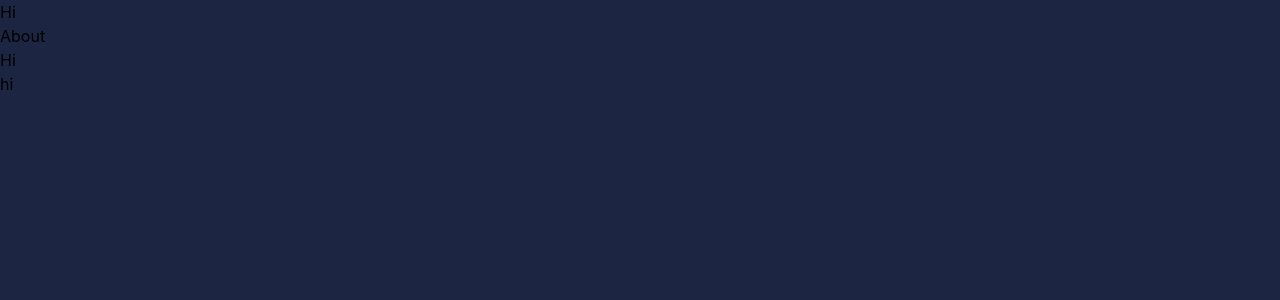
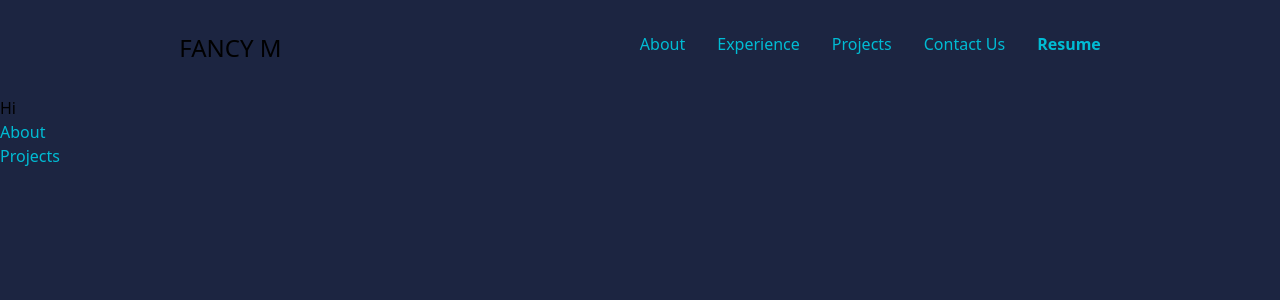
Before and after one commit to maxkopitz/portfolio, a Next.js app: page / in a window 1280 px wide. Shown: the top 300 px of the page. Built offline with nearby package versions, Linux system fonts and the light colour scheme.

Commit message:
Progress on layout

```diff
--- a/src/components/about.js
+++ b/components/about.js
@@ -1,7 +1,7 @@
 const About = () => {
   return (
     <>
-      <h1>About</h1>
+      <h1 class="text-primary">About</h1>
     </>
   );
 };
--- a/src/components/contact.js
+++ b/components/contact.js
@@ -1,7 +1,7 @@
 const Contact = () => {
   return (
     //create a contact form using tailwind and nextjs
-    <div className="flex flex-col items-center justify-center">
+    <div>
       <h1> hi</h1>
     </div>
   );
--- /dev/null
+++ b/components/navbar.js
@@ -0,0 +1,17 @@
+
+const NavBar = () => {
+  return (
+    <nav class="container flex justify-around py-8 mx-auto">
+      <div>
+        <h3 class="text-2xl font-medium text-white">FANCY M</h3>
+      </div>
+      <div class="space-x-8 text-primary">
+          <a href="">About</a>
+          <a href="">Experience</a>
+          <a href="">Projects</a>
+          <a href="">Contact Us</a>
+          <button class="font-bold" href="">Resume</button>
+      </div>
+    </nav>
+  )};
+export default NavBar;
--- /dev/null
+++ b/components/navitem.js
@@ -0,0 +1 @@
+!
--- /dev/null
+++ b/components/projects.js
@@ -0,0 +1,8 @@
+const Projects = () => {
+  return (
+    <>
+      <h1 class="text-primary">Projects</h1>
+    </>
+  );
+};
+export default Projects;
--- a/pages/index.js
+++ b/pages/index.js
@@ -1,20 +1,17 @@
-import Head from "next/head";
-import Image from "next/image";
-import Header from "../src/components/Header";
-import About from "../src/components/About";
-import Projects from "../src/components/Projects";
-import Contact from "../src/components/Contact";
-
+import Header from "../components/Header";
+import About from "../components/About";
+import Projects from "../components/Projects";
+import NavBar from "../components/NavBar";
 export default function Home() {
   return (
     <>
       <header>
         <title>maxwell.dev | about</title>
       </header>
+      <NavBar />
       <Header />
       <About />
       <Projects />
-      <Contact />
     </>
   );
 }
--- a/src/components/projects.js
+++ /dev/null
@@ -1,8 +0,0 @@
-const Projets = () => {
-  return (
-    <>
-      <h1>Hi</h1>
-    </>
-  );
-};
-export default Projets;
--- a/styles/globals.css
+++ b/styles/globals.css
@@ -3,18 +3,5 @@
 @tailwind utilities;
 html,
 body {
-  padding: 0;
-  margin: 0;
-  font-family: -apple-system, BlinkMacSystemFont, Segoe UI, Roboto, Oxygen,
-    Ubuntu, Cantarell, Fira Sans, Droid Sans, Helvetica Neue, sans-serif;
   background-color: #1c2541;
 }
-
-a {
-  color: inherit;
-  text-decoration: none;
-}
-
-* {
-  box-sizing: border-box;
-}
```
Also changed, not shown: components/experience.js (added), components/header.js (renamed from src/components/header.js).
